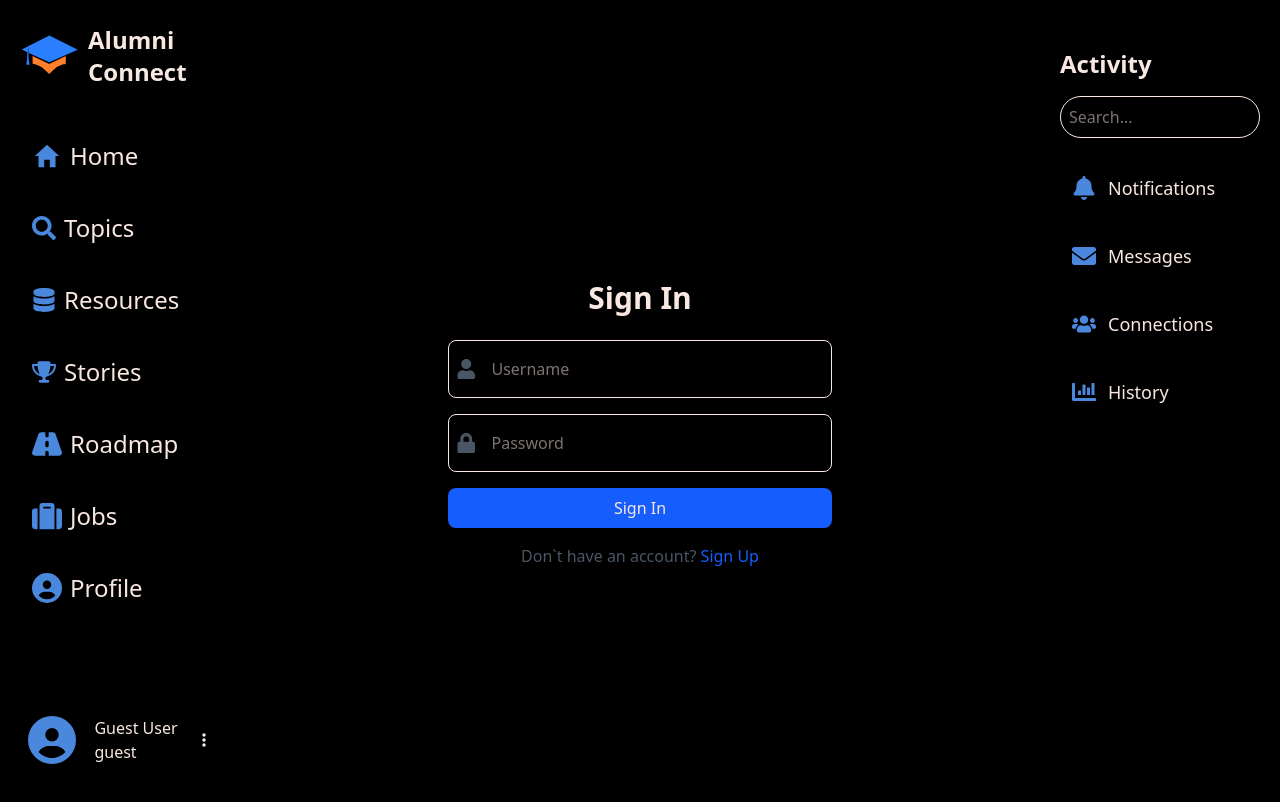
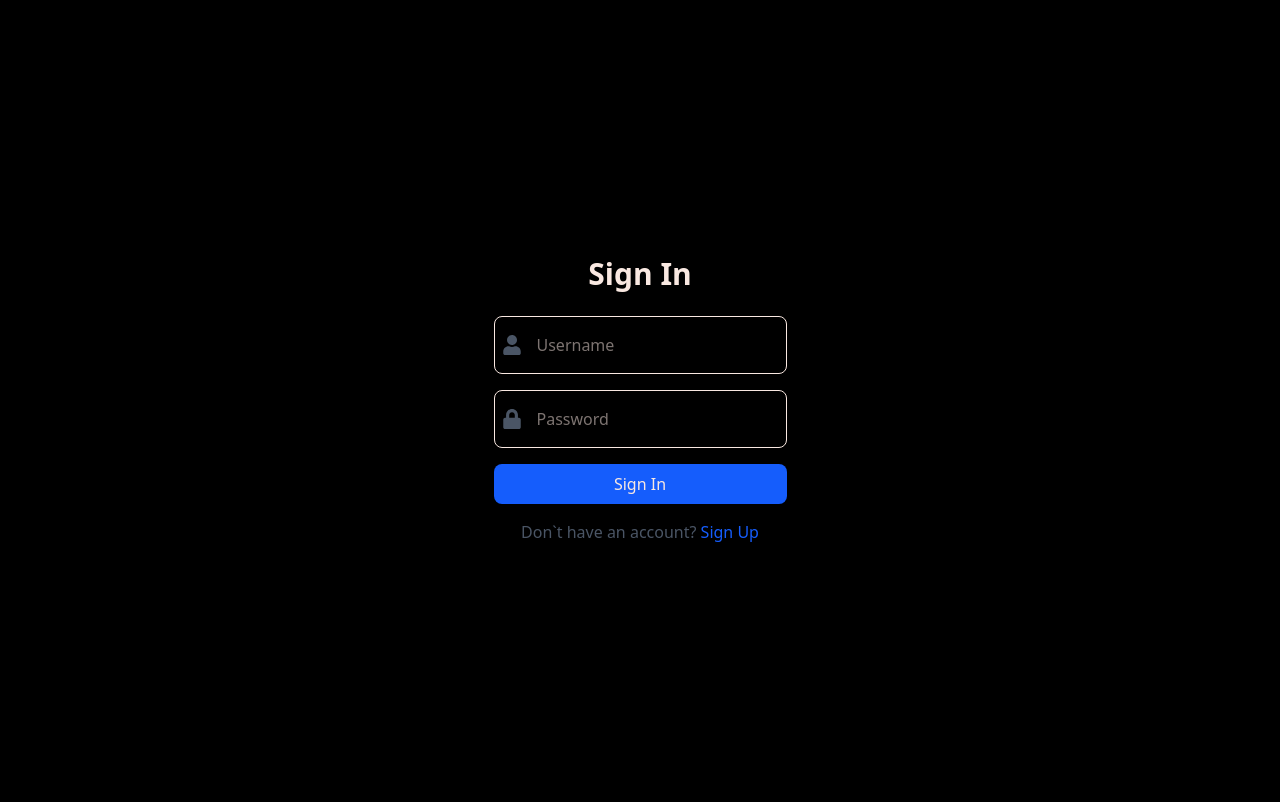
Before and after one commit to aditya13raja/alumni-student-frontend, a React (Vite) app: page /signin in a window 1280 px wide. Shown: the top 802 px of the page. Built offline with nearby package versions, Linux system fonts and the light colour scheme.

Commit message:
Secure all routes, remove sidebars from signin and signup pages

```diff
--- a/src/App.jsx
+++ b/src/App.jsx
@@ -1,4 +1,4 @@
-import { BrowserRouter, Route, Routes } from "react-router-dom";
+import { BrowserRouter, Routes, Route, Outlet } from "react-router-dom";
 import Home from "./pages/Home";
 import Profile from "./pages/Profile";
 import SignIn from "./pages/SignIn";
@@ -12,21 +12,41 @@ import Resources from "./pages/Resources";
 import Roadmap from "./pages/Roadmap";
 import PrivateRoute from "./components/PrivateRoute";
 
+// Layout for authenticated pages (with sidebars)
+function MainLayout() {
+    return (
+        <div className="flex min-h-screen bg-background text-white">
+            <Sidebar />
+            <div className="flex-1 p-6">
+                <Outlet /> {/* Nested routes will render here */}
+            </div>
+            <RightSidebar />
+        </div>
+    );
+}
+
+// Layout for authentication pages (without sidebars)
+function AuthLayout() {
+    return (
+        <div className="flex min-h-screen bg-background text-white justify-center items-center">
+            <Outlet /> {/* Nested routes will render here */}
+        </div>
+    );
+}
+
 function App() {
     return (
         <BrowserRouter>
-            {/* Full screen container */}
-            <div className="flex min-h-screen bg-background text-white">
-
-                {/* Left Sidebar (Extreme Left) */}
-                <Sidebar />
-
-                {/* Main content (Expands to fill available space) */}
-                <div className="flex-1 p-6">
             <Routes>
+                {/* Authentication Layout */}
+                <Route element={<AuthLayout />}>
                     <Route path="/signin" element={<SignIn />} />
                     <Route path="/signup" element={<SignUp />} />
-                        {/*<Route element={<PrivateRoute />}>*/}
+                </Route>
+
+                {/* Protected Routes Layout */}
+                <Route element={<PrivateRoute />}>
+                    <Route element={<MainLayout />}>
                         <Route path="/" element={<Home />} />
                         <Route path="/:username" element={<Profile />} />
                         <Route path="/jobs" element={<Jobs />} />
@@ -34,13 +54,9 @@ function App() {
                         <Route path="/stories" element={<Stories />} />
                         <Route path="/resources" element={<Resources />} />
                         <Route path="/roadmaps" element={<Roadmap />} />
-                        {/*</Route>*/}
+                    </Route>
+                </Route>
             </Routes>
-                </div>
-
-                {/* Right Sidebar (Extreme Right) */}
-                <RightSidebar />
-            </div>
         </BrowserRouter>
     );
 }
```
Lines whose indentation alone changed are shown as unchanged.
